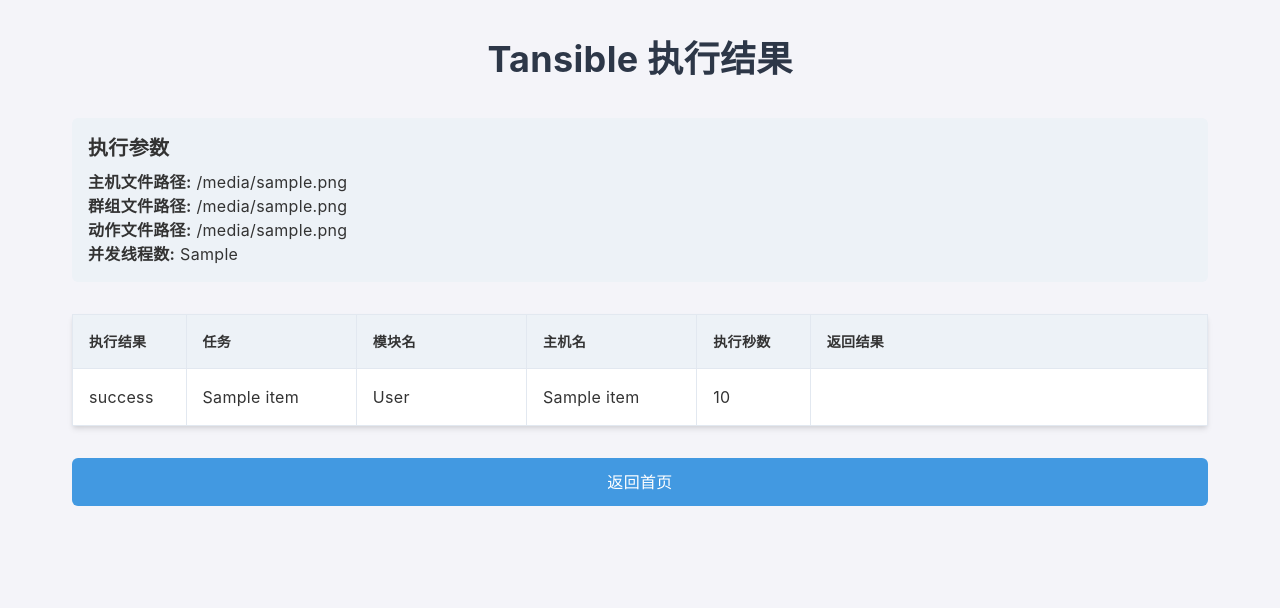
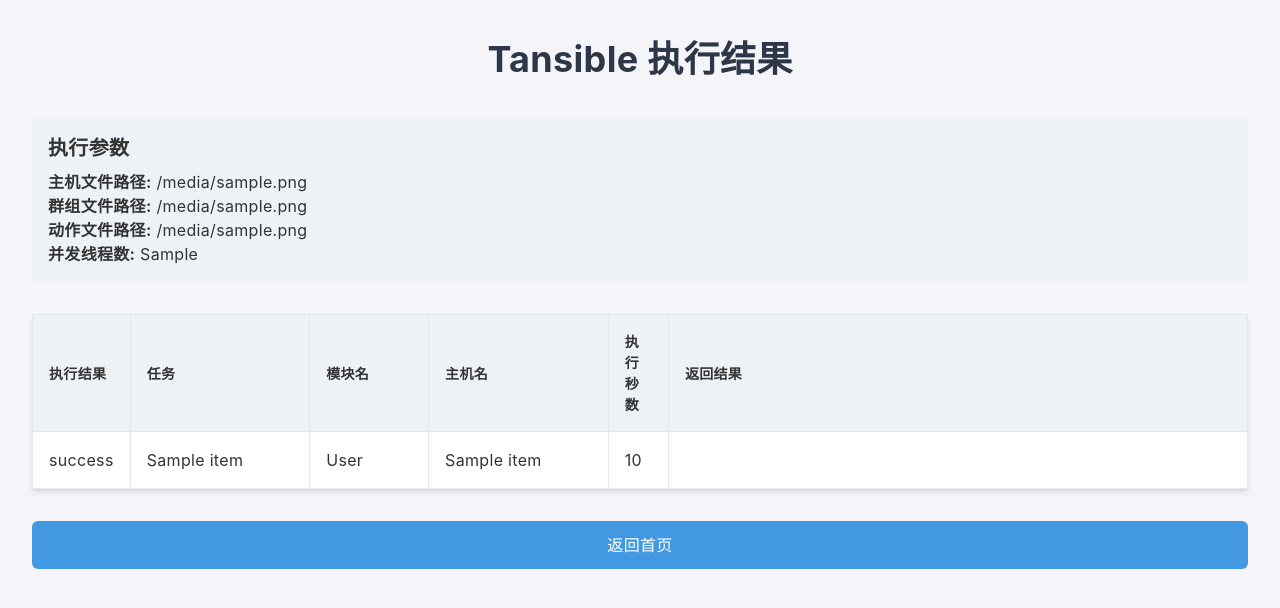
Before and after one commit to caoyuanbaiyang/Tansible, a Flask app: template templates/result.html in a window 1280 px wide. Shown: the top 608 px of the page. Run offline with Flask 3, Linux system fonts and the light colour scheme; the template is opened without the code that fills it: most values are stand-ins (such as "Sample title", 1, 10 or a date in 2020); parts of the project's set-up code (start-up, migrations or seed data) failed here and were passed over.

Commit message:
.container 调宽等

```diff
--- a/templates/result.html
+++ b/templates/result.html
@@ -16,7 +16,7 @@
         }
 
         .container {
-            max-width: 1200px;
+            max-width: 2500px;
             margin: 0 auto;
             padding: 2rem;
         }
@@ -60,8 +60,7 @@
         }
 
        .failed-row {
-            background-color: #f8d7da;
-            color: #721c24;
+            color: red;
         }
 
        .error {
@@ -113,12 +112,12 @@
         <table>
             <thead>
                 <tr>
-                    <th style="width: 10%">执行结果</th>
+                    <th style="width: 5%">执行结果</th>
                     <th style="width: 15%">任务</th>
-                    <th style="width: 15%">模块名</th>
+                    <th style="width: 10%">模块名</th>
                     <th style="width: 15%">主机名</th>
-                    <th style="width: 10%">执行秒数</th>
-                    <th style="width: 35%">返回结果</th>
+                    <th style="width: 5%">执行秒数</th>
+                    <th style="width: 50%">返回结果</th>
                 </tr>
             </thead>
             <tbody>
```
